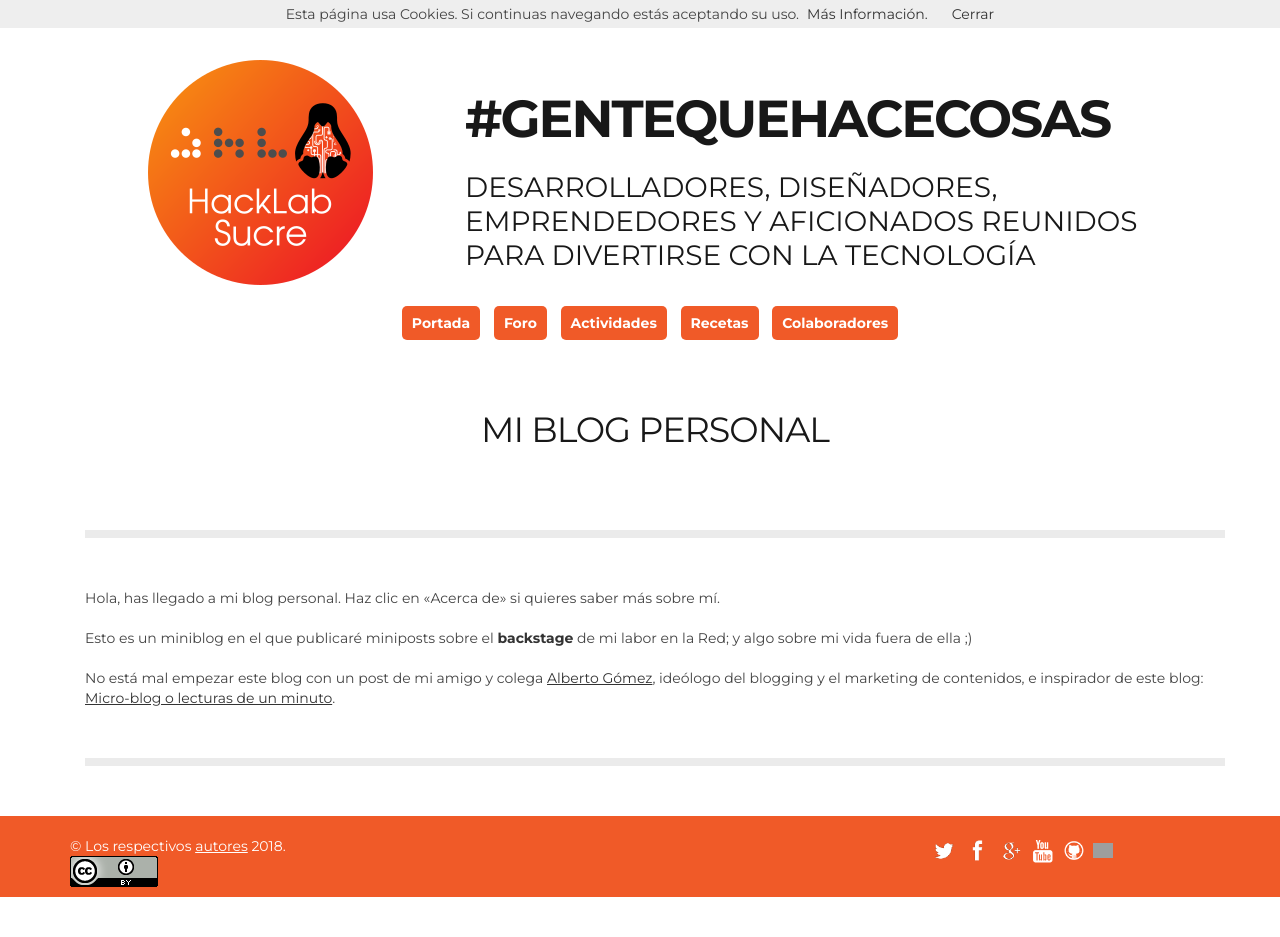
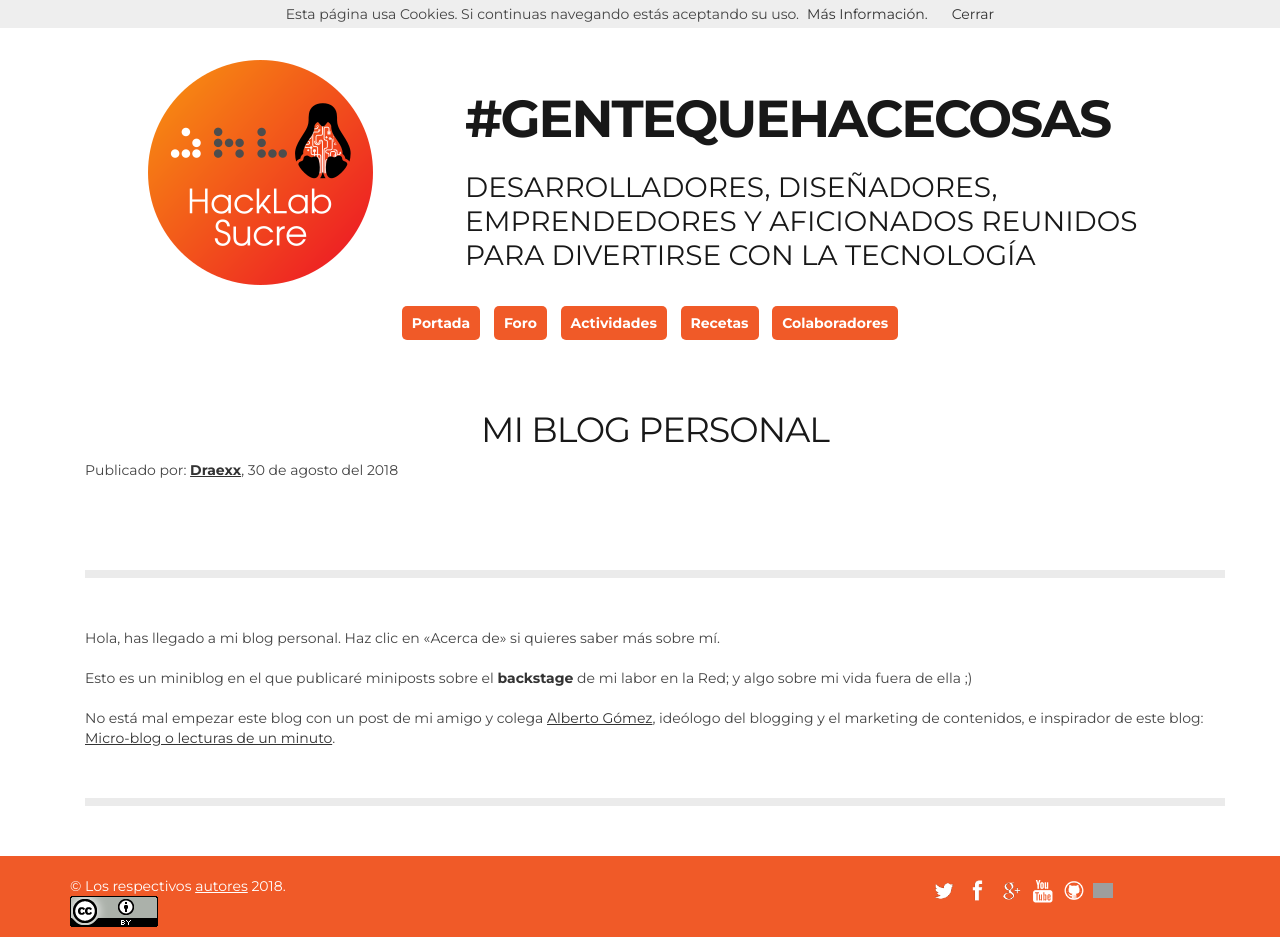
Before and after one commit to HackLab-Sucre/hacklab-sucre.github.io, a Jekyll site: the page built from _posts/2018-8-30-Hello-World.md, in a window 1280 px wide. Built offline with Jekyll 4.4.1, drawn with Linux system fonts in a browser that asks for light colours; a script that is not in the unit is left out; before the commit the page ends 900 px from its top, so only the background shows below that.

Commit message:
Update post.html

```diff
--- a/_layouts/post.html
+++ b/_layouts/post.html
@@ -1,9 +1,15 @@
 ---
 layout: default
 ---
+{% assign months = "enero|febrero|marzo|abril|mayo|junio|julio|agosto|septiembre|octubre|noviembre|diciembre" | split: "|" %}
+{% assign m = page.date | date: "%-m" | minus: 1 %}
+{% assign day = page.date | date: "%d" %}
+{% assign month = months[m] %}
+{% assign year = page.date | date: "%Y" %}
 <div class="container">
     <article>
         <h2>{{ page.title }}</h2>
+        <p>Publicado por: <strong><a href="{{page.authorweb}}">{{page.author}}</a></strong>, {{day}} de {{month}} del {{year}}</p>
         <br>
         <h4>{{ page.subtitle }}</h4>
         <hr class="large">
```
